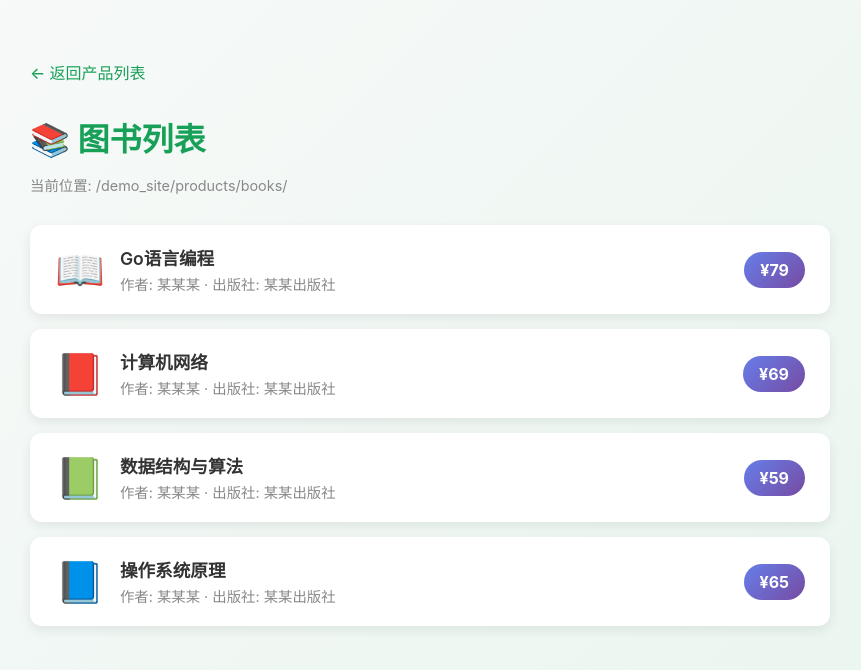
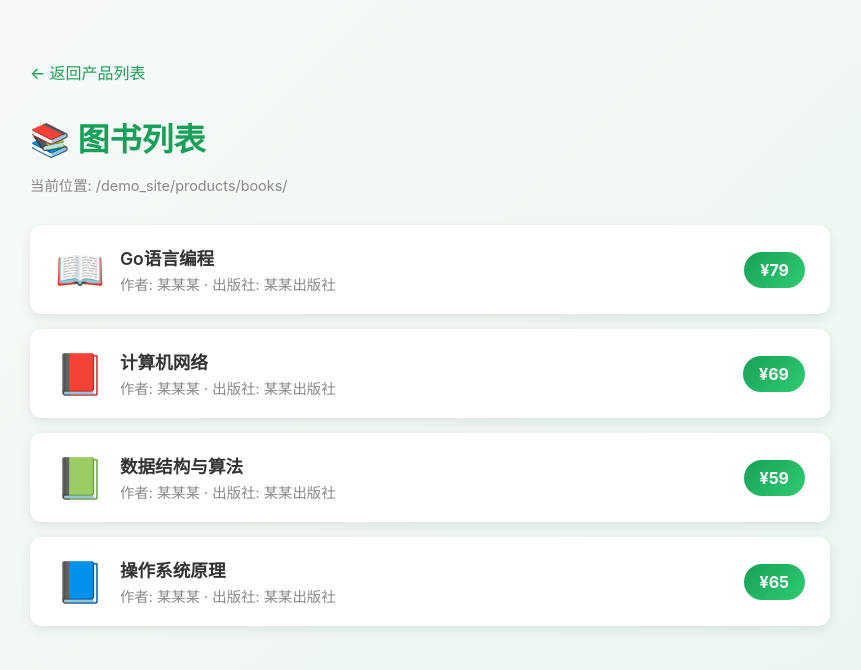
Before and after one commit to Nahiyi/simple-webserver, a plain HTML site: page www/demo_site/products/books/index.html in a window 1280 px wide. Shown: the whole page, without its empty margins (210-1071 px from the left). Drawn offline with Linux system fonts and the light colour scheme.

Commit message:
style(ui): 更新部分页面渐变色样式

```diff
--- a/www/demo_site/products/books/index.html
+++ b/www/demo_site/products/books/index.html
@@ -70,7 +70,7 @@
             margin-top: 3px;
         }
         .book-price {
-            background: linear-gradient(135deg, #667eea 0%, #764ba2 100%);
+            background: linear-gradient(135deg, #18A058 0%, #2ecc71 100%);
             color: #fff;
             padding: 8px 16px;
             border-radius: 20px;
```
Also changed, not shown: www/demo_site/products/index.html (+1 -1 lines).
